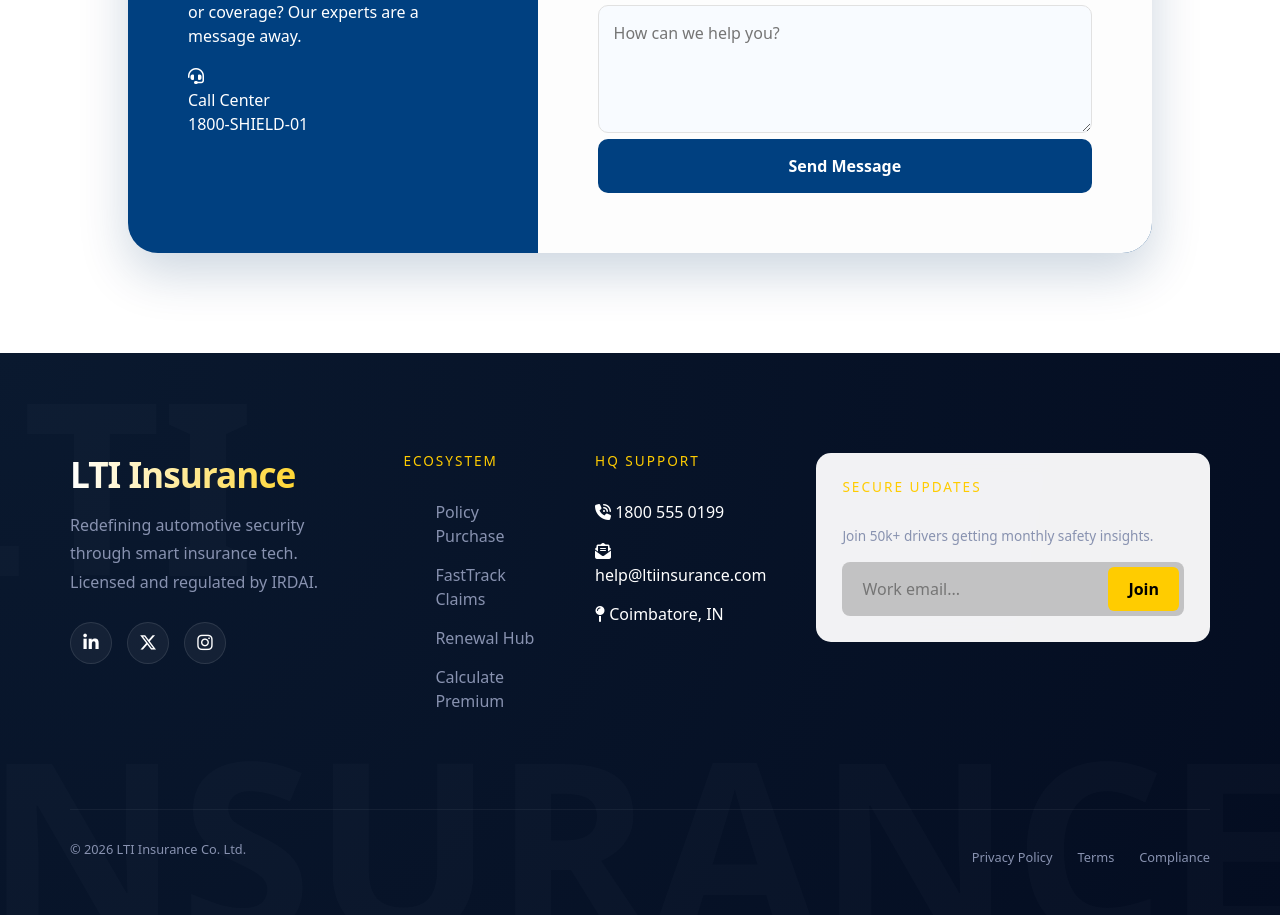
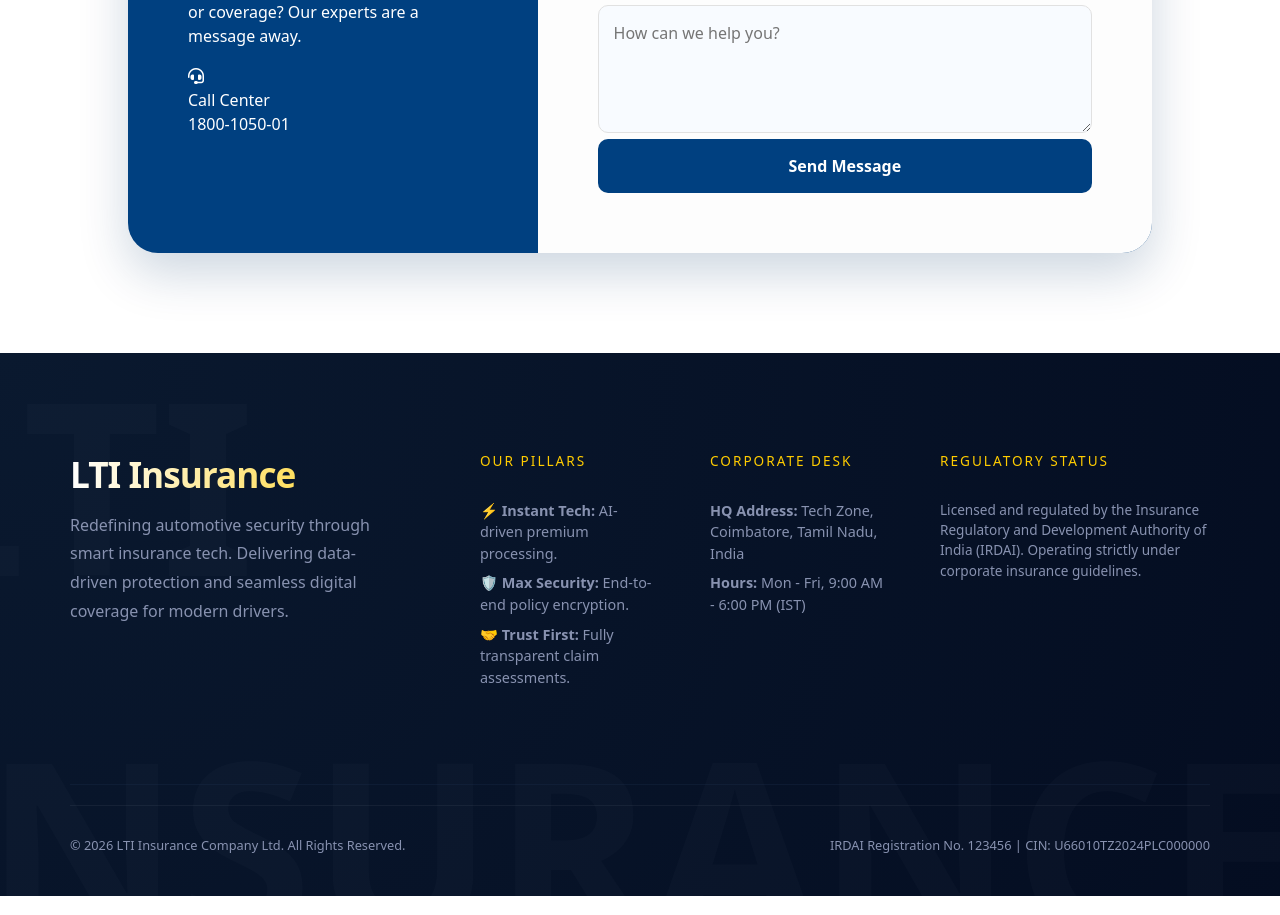
Before and after one commit to Kaushik-2802/Insurance_portal, a React (Vite) app in the folder client/: page / in a window 1280 px wide. Shown: the part 2039-2954 px from the top of the page. Built offline with nearby package versions, Linux system fonts and the light colour scheme.

Commit message:
my changes

```diff
--- /dev/null
+++ b/client/src/components/outerFooter.css
@@ -0,0 +1,221 @@
+:root {
+  --primary-gold: #ffcc00;
+  --deep-navy: #040d21;
+  --navy-accent: #0a192f;
+  --text-main: #e6f1ff;
+  --text-dim: #8892b0;
+  --glass: rgba(255, 255, 255, 0.03);
+  --transition: all 0.4s cubic-bezier(0.175, 0.885, 0.32, 1.275);
+}
+
+.footer {
+  /* High-end radial depth */
+  background: radial-gradient(circle at 0% 0%, var(--navy-accent) 0%, var(--deep-navy) 100%);
+  color: var(--text-main);
+  padding: 100px 0 40px;
+  position: relative;
+  overflow: hidden;
+}
+
+/* Container for the icons */
+.social-icons {
+  display: flex;
+  gap: 15px;
+  margin-top: 20px;
+}
+
+.social-link {
+  /* Critical: Fixed dimensions for perfect circles */
+  width: 42px;
+  height: 42px;
+
+  /* Glassmorphism Base */
+  background: rgba(255, 255, 255, 0.05);
+  border: 1px solid rgba(255, 255, 255, 0.1);
+  border-radius: 50%;
+
+  /* Centering the icon */
+  display: flex;
+  align-items: center;
+  justify-content: center;
+
+  /* Aesthetics */
+  color: #ffffff;
+  text-decoration: none;
+  font-size: 1.1rem;
+
+  /* Smooth "Pop" Transition */
+  transition: all 0.4s cubic-bezier(0.175, 0.885, 0.32, 1.275);
+}
+
+.social-link:hover {
+  /* Professional Gold Pop */
+  background: #ffcc00;
+  color: #002347; /* Deep navy for contrast */
+  border-color: #ffcc00;
+
+  /* Lift effect */
+  transform: translateY(-5px);
+  box-shadow: 0 10px 20px rgba(255, 204, 0, 0.2);
+}
+
+/* Specific styling for the FontAwesome icons inside */
+.social-link i {
+  transition: transform 0.4s ease;
+}
+
+.social-link:hover i {
+  /* Subtle rotation on hover for "life" */
+  transform: scale(1.1);
+}
+/* Subtle background "Shield" decoration */
+.footer::before {
+  content: "LTI INSURANCE";
+  position: absolute;
+  top: -50px;
+  right: -20px;
+  font-size: 15rem;
+  font-weight: 900;
+  color: rgba(255, 255, 255, 0.02);
+  pointer-events: none;
+}
+
+.footer-container {
+  max-width: 1200px;
+  margin: 0 auto;
+  padding: 0 30px;
+  position: relative;
+  z-index: 2;
+}
+
+.footer-grid {
+  display: grid;
+  grid-template-columns: 2fr 1fr 1fr 1.5fr;
+  gap: 50px;
+  margin-bottom: 80px;
+}
+
+/* Typography & Brand */
+.footer-logo-box h2 {
+  font-size: 2.2rem;
+  font-weight: 800;
+  letter-spacing: -1px;
+  margin-bottom: 15px;
+  background: linear-gradient(to right, #fff, var(--primary-gold));
+  -webkit-background-clip: text;
+  -webkit-text-fill-color: transparent;
+}
+
+.footer-desc {
+  color: var(--text-dim);
+  line-height: 1.8;
+  max-width: 320px;
+}
+
+.footer-section h3 {
+  font-size: 0.85rem;
+  text-transform: uppercase;
+  letter-spacing: 2px;
+  color: var(--primary-gold);
+  margin-bottom: 30px;
+  position: relative;
+}
+
+/* Modern List Styling */
+.footer-section ul li {
+  list-style: none;
+  margin-bottom: 15px;
+}
+
+.footer-section ul li a {
+  color: var(--text-dim);
+  text-decoration: none;
+  font-weight: 500;
+  transition: var(--transition);
+  display: inline-block;
+}
+
+.footer-section span{
+  color: white;
+}
+
+.footer-section i{
+  color: white;
+}
+.footer-section ul li a:hover {
+  color: #fff;
+  transform: translateX(8px);
+}
+
+/* Newsletter Surprise Section */
+.newsletter-box {
+  background: var(--glass);
+  padding: 25px;
+  border-radius: 15px;
+  border: 1px solid rgba(255, 255, 255, 0.05);
+  backdrop-filter: blur(10px);
+}
+
+.newsletter-input-group {
+  display: flex;
+  margin-top: 15px;
+  background: rgba(0, 0, 0, 0.2);
+  border-radius: 8px;
+  padding: 5px;
+}
+
+.newsletter-input-group input {
+  background: transparent;
+  border: none;
+  color: white;
+  padding: 10px 15px;
+  flex: 1;
+  outline: none;
+}
+
+.newsletter-btn {
+  background: var(--primary-gold);
+  border: none;
+  padding: 10px 20px;
+  border-radius: 6px;
+  font-weight: 700;
+  cursor: pointer;
+  transition: var(--transition);
+}
+
+.newsletter-btn:hover {
+  transform: translateY(-2px);
+  box-shadow: 0 5px 15px rgba(255, 204, 0, 0.3);
+}
+
+/* Bottom Bar - Enterprise Style */
+.footer-bottom {
+  padding-top: 30px;
+  border-top: 1px solid rgba(255, 255, 255, 0.05);
+  display: flex;
+  justify-content: space-between;
+  align-items: center;
+}
+
+.footer-legal {
+  display: flex;
+  gap: 25px;
+}
+
+.footer-legal a {
+  color: var(--text-dim);
+  font-size: 0.8rem;
+  text-decoration: none;
+}
+
+.footer-legal a:hover { color: #fff; }
+
+@media (max-width: 1024px) {
+  .footer-grid { grid-template-columns: 1fr 1fr; }
+}
+
+@media (max-width: 600px) {
+  .footer-grid { grid-template-columns: 1fr; text-align: center; }
+  .footer-desc { margin: 0 auto; }
+  .footer-bottom { flex-direction: column; gap: 20px; }
+}
--- /dev/null
+++ b/client/src/components/outerFooter.jsx
@@ -0,0 +1,64 @@
+import React from "react";
+import "./outerFooter.css";
+
+export default function Footer() {
+  return (
+    <footer className="footer">
+      <div className="footer-container">
+        <div className="footer-grid">
+
+          {/* Brand & Purpose */}
+          <div className="footer-section footer-logo-box">
+            <h2>LTI Insurance</h2>
+            <p className="footer-desc">
+              Redefining automotive security through smart insurance tech.
+              Delivering data-driven protection and seamless digital coverage for modern drivers.
+            </p>
+          </div>
+
+          {/* Core Values / Pillar Content */}
+          <div className="footer-section">
+            <h3>Our Pillars</h3>
+            <ul style={{ listStyleType: 'none', padding: 0, color: '#8892b0', fontSize: '0.9rem', lineHeigh: '1.6' }}>
+              <li style={{ marginBottom: '8px' }}>⚡ <strong>Instant Tech:</strong> AI-driven premium processing.</li>
+              <li style={{ marginBottom: '8px' }}>🛡️ <strong>Max Security:</strong> End-to-end policy encryption.</li>
+              <li style={{ marginBottom: '8px' }}>🤝 <strong>Trust First:</strong> Fully transparent claim assessments.</li>
+            </ul>
+          </div>
+
+          {/* Corporate Information */}
+          <div className="footer-section">
+            <h3>Corporate Desk</h3>
+            <p style={{ color: '#8892b0', fontSize: '0.9rem', margin: '0 0 8px 0' }}>
+              <strong>HQ Address:</strong> Tech Zone, Coimbatore, Tamil Nadu, India
+            </p>
+            <p style={{ color: '#8892b0', fontSize: '0.9rem', margin: '0' }}>
+              <strong>Hours:</strong> Mon - Fri, 9:00 AM - 6:00 PM (IST)
+            </p>
+          </div>
+
+          {/* Statutory Disclosure */}
+          <div className="footer-section">
+            <h3>Regulatory Status</h3>
+            <p style={{ fontSize: '0.85rem', color: '#8892b0', lineHeigh: '1.4' }}>
+              Licensed and regulated by the Insurance Regulatory and Development Authority of India (IRDAI). Operating strictly under corporate insurance guidelines.
+            </p>
+          </div>
+
+        </div>
+
+        <hr style={{ border: 'none', borderTop: '1px solid #233554', margin: '30px 0 20px 0' }} />
+
+        {/* Global Legal & Copyright Bar */}
+        <div className="footer-bottom" style={{ display: 'flex', justifyContent: 'between', flexWrap: 'wrap', gap: '15px' }}>
+          <p style={{ fontSize: '0.8rem', color: '#8892b0', margin: 0 }}>
+            &copy; {new Date().getFullYear()} LTI Insurance Company Ltd. All Rights Reserved.
+          </p>
+          <p style={{ fontSize: '0.8rem', color: '#8892b0', margin: 0 }}>
+            IRDAI Registration No. 123456 | CIN: U66010TZ2024PLC000000
+          </p>
+        </div>
+      </div>
+    </footer>
+  );
+}
--- a/client/src/pages/Home.jsx
+++ b/client/src/pages/Home.jsx
@@ -1,6 +1,6 @@
 import React from "react";
 import Header from "../components/Header";
-import Footer from "../components/Footer";
+import OuterFooter from "../components/outerFooter";
 import "./Home.css";
 
 export default function Home() {
@@ -170,7 +170,7 @@ export default function Home() {
               <i className="fa-solid fa-headset"></i>
               <div>
                 <span>Call Center</span>
-                <p>1800-SHIELD-01</p>
+                <p>1800-1050-01</p>
               </div>
             </div>
           </div>
@@ -188,7 +188,7 @@ export default function Home() {
         </div>
       </section>
 
-      <Footer />
+      <OuterFooter />
     </div>
   );
 }
```
